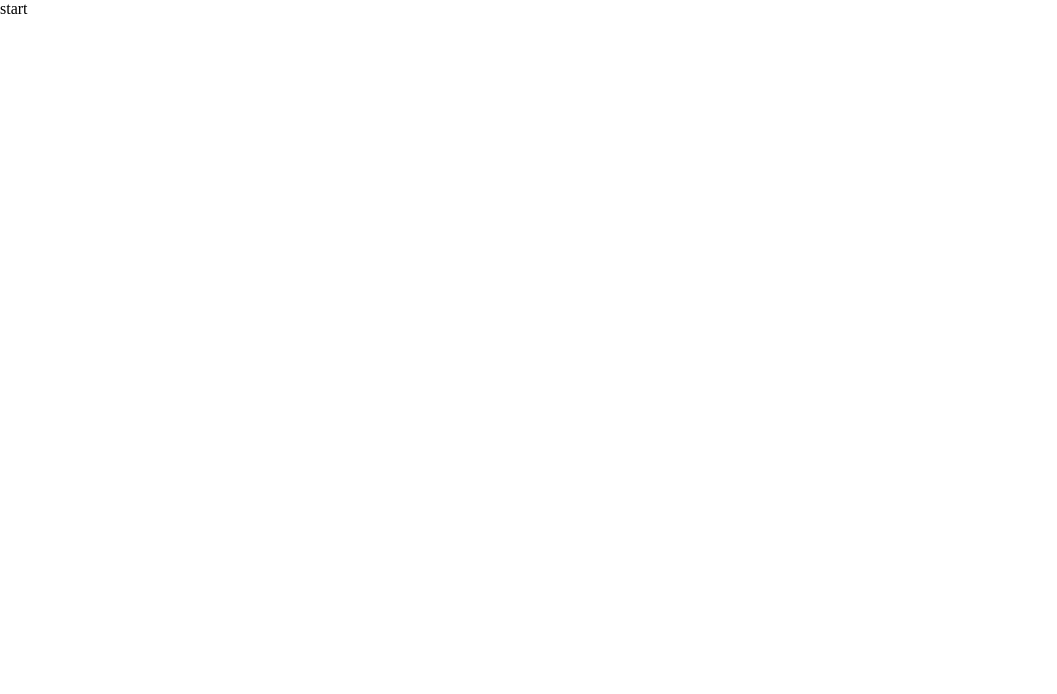
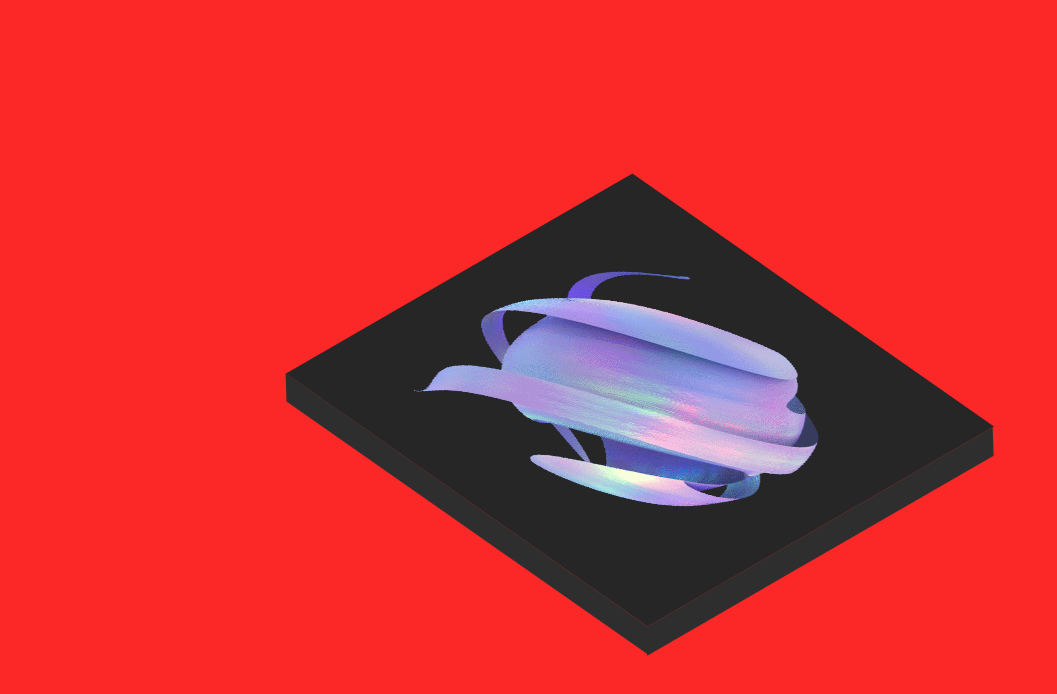
Before and after one commit to freetimezp/usefull-things-381-logo, a plain HTML site: page index.html in a window 1280 px wide. Shown: the whole page, without its empty margins (0-1057 px from the left). Drawn offline with Linux system fonts and the light colour scheme.

Commit message:
02. usefull-things-381-logo. UI. Logo.

```diff
--- a/assets/css/style.css
+++ b/assets/css/style.css
@@ -9,3 +9,53 @@
 a {
     text-decoration: none;
 }
+
+body {
+    background: #fb2827;
+}
+
+.logo {
+    position: absolute;
+    top: 50%;
+    left: 50%;
+
+    transform: translate(-50%, -50%) perspective(1000px) rotate(-30deg) skew(25deg);
+    width: 400px;
+    height: 400px;
+    background: #262626;
+}
+
+.logo::before {
+    content: "";
+    position: absolute;
+    top: 12px;
+    left: -25px;
+    width: 25px;
+    height: 100%;
+    background: #2e2e2e;
+    transform: rotate(0deg) skewY(-45deg);
+}
+
+.logo::after {
+    content: "";
+    position: absolute;
+    bottom: -25px;
+    left: -14px;
+    width: 100%;
+    height: 25px;
+    background: #2e2e2e;
+    transform: rotate(0deg) skewX(-45deg);
+}
+
+.gif {
+    position: absolute;
+    top: 0;
+    left: 0;
+    width: 100%;
+    height: 100%;
+    background-image: url(../images/image.gif);
+    background-size: cover;
+    background-repeat: no-repeat;
+    background-position: center center;
+    background-size: cover;
+}
--- a/index.html
+++ b/index.html
@@ -1,18 +1,18 @@
 <!DOCTYPE html>
 <html lang="en">
-
     <head>
-    <meta charset="UTF-8">
+        <meta charset="UTF-8" />
         <meta http-equiv="X-UA-Compatible" content="IE=edge" />
-    <meta name="viewport" content="width=device-width, initial-scale=1.0">
-    <link rel="stylesheet" href="./assets/css/style.css">
+        <meta name="viewport" content="width=device-width, initial-scale=1.0" />
+        <link rel="stylesheet" href="./assets/css/style.css" />
         <title>Project</title>
     </head>
 
     <body>
-    start
+        <div class="logo">
+            <div class="gif"></div>
+        </div>
 
         <script src="./assets/js/main.js"></script>
     </body>
-
 </html>
```
Also changed, not shown: assets/images/image.gif (added). Lines whose indentation alone changed are shown as unchanged.
